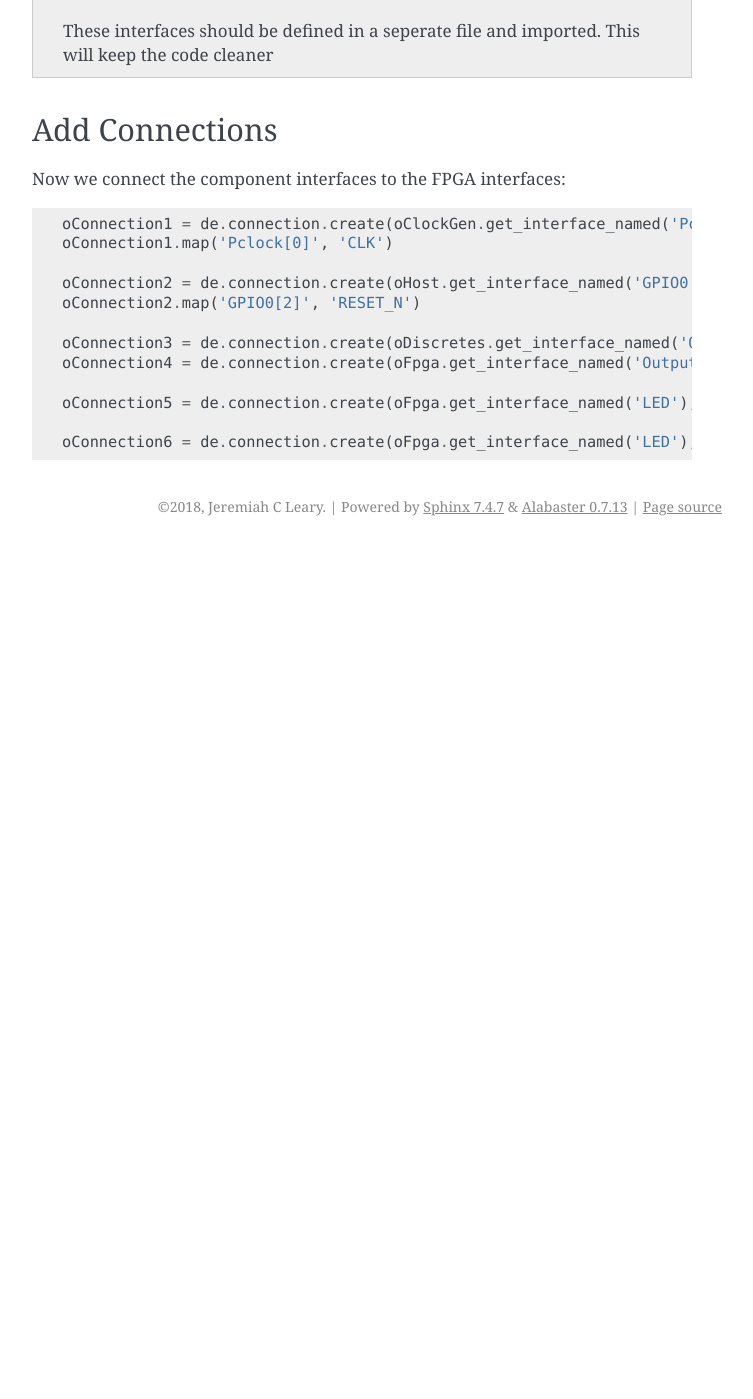
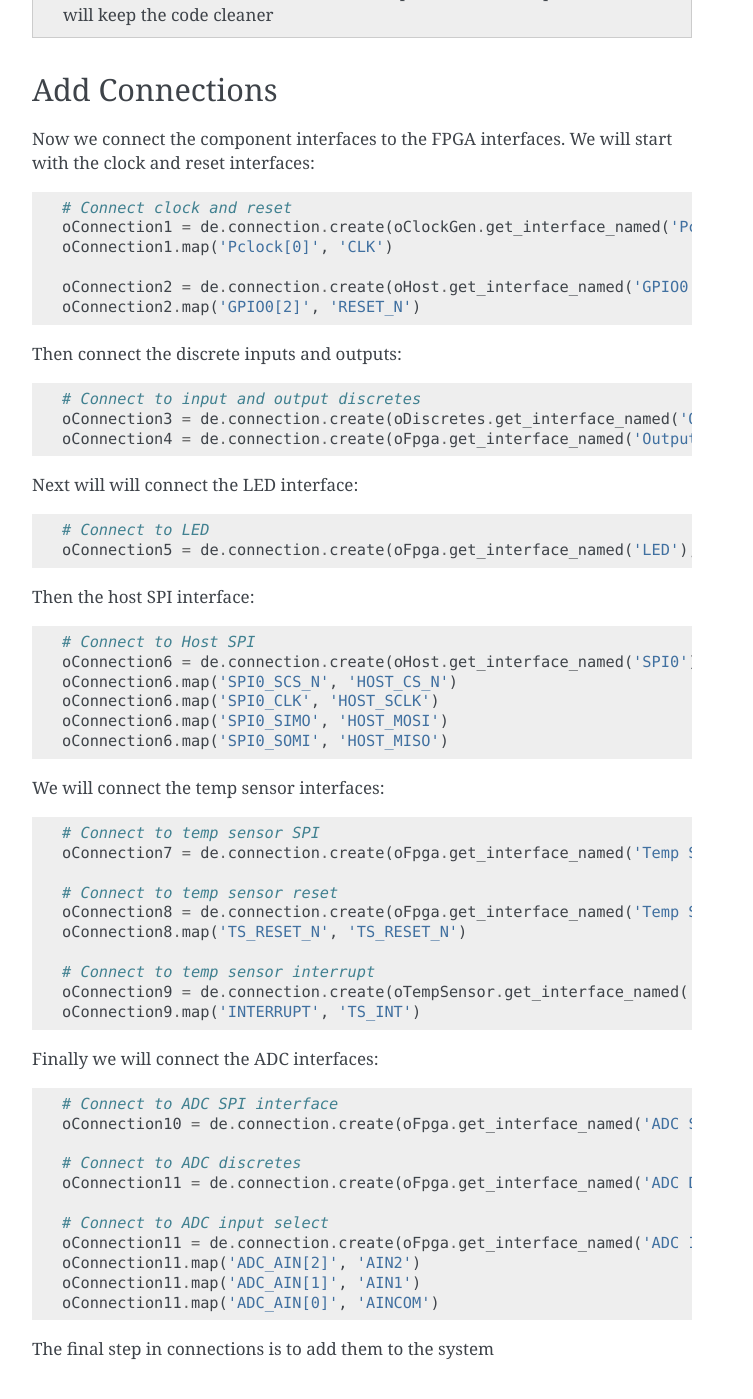
Before and after one commit to jeremiah-c-leary/design-explorer, a Sphinx documentation site: the page built from docs/source/case_study_1/generate_system.rst, in a window 1280 px wide and 1400 px high, scrolled down 2557 px. Shown: the whole window, without its empty margins (388-1141 px from the left). Built offline with Sphinx 7.4.7, drawn with Linux system fonts in a browser that asks for light colours; before the commit the page ends 3103 px from its top, so only the background shows below that; some of the changed text lies outside the part shown.

Commit message:
Completed connections documentation for case study 1. Reorganized generate system documentation into a subdirectory and split the file into sections.

```diff
--- a/docs/source/case_study_1/generate_system.rst
+++ b/docs/source/case_study_1/generate_system.rst
@@ -10,143 +10,6 @@ First we import design_explorer and the hw_lib
    import hw_lib
    import design_explorer as de
 
-Add Components
---------------
-
-We will be creating the components before adding them to the system:
-
-.. code-block:: python
-
-   import hw_lib
-   import design_explorer as de
-
-   # Create components in system
-   oADC = hw_lib.adc.analog_devices.ad4110_1.create('ADC')
-   oTempSensor = hw_lib.temp_sensor.analog_devices.ltc2986.create('TempSensor')
-   oLED = hw_lib.led.lite_on.lta_1000g.create('LED')
-   oHost = hw_lib.processors.texas_instruments.omap_l137.create('Host')
-   oClockGen = hw_lib.clock.idt.mk2771_16.create('Clock')
-   oDiscretes = hw_lib.generic.discretes.create('Discretes')
-   oFPGA = hw_lib.fpga.intel.max10.max10m50.create('FPGA')
-
-.. NOTE:: There is a lot of information in the above lines.
-   Each line explicitely states what the component is.
-   Going from left to right it includes the type of device, manufacturer, and part number.
-   This condensing of information is part of what design-explorer is designed for.
-
-Define Interfaces on FPGA
--------------------------
-
-The FPGA does not start with any predefined interfaces.
-All interfaces are determined by which external HW components it communicates with.
-
-We will start adding interfaces for the ADC:
-
-.. code-block:: python
-
-   oAdcSpiInterface = de.interface.create('ADC SPI', source=True)
-   oAdcSpiInterface.add_port(de.port.create('ADC_CS_N', 1, True))
-   oAdcSpiInterface.add_port(de.port.create('ADC_SCLK', 1, True))
-   oAdcSpiInterface.add_port(de.port.create('ADC_MOSI', 1, True))
-   oAdcSpiInterface.add_port(de.port.create('ADC_MISO', 1, False))
-
-   oAdcDiscretes = de.interface.create('ADC Discretes', source=True)
-   oAdcDiscretes.add_port(de.port.create('ADC_SYNC_N', 1, True))
-   oAdcDiscretes.add_port(de.port.create('ADC_ERR_N', 1, False))
-   oAdcDisctetes.add_port(de.port.create('ADC_ADR', 2, True))
-
-   oAdcInputSelect = de.iterface.create('ADC Input Select', source=True)
-   oAdcInputSelect.add_port(de.port.create('ADC_AIN2', 1, True))
-   oAdcInputSelect.add_port(de.port.create('ADC_AIN1', 1, True))
-   oAdcInputSelect.add_port(de.port.create('ADC_AINCOM', 1, True))
-
-   oFpga.add_interface(oAdcSpiInterface)
-   oFpga.add_interface(oAdcDiscretes)
-   oFpga.add_interface(oAdcInputSelect)
-
-Then we will add interfaces for the temperature sensor:
-
-.. code-block:: python
-
-   oTsSpi = de.interface.create('Temp Sensor SPI', source=True)
-   oTsSpi.add_port(de.port.create('TS_SCLK', 1, True))
-   oTsSpi.add_port(de.port.create('TS_MOSI', 1, True))
-   oTsSpi.add_port(de.port.create('TS_CS_N', 1, True))
-   oTsSpi.add_port(de.port.create('TS_MISO', 1, False))
-
-   oTsDiscretes = de.interface.create('Temp Sensor Discretes', source=True)
-   oTsDiscretes.add_port(de.port.create('TS_RESET', 1, True))
-   oTsDiscretes.add_port(de.port.create('TS_INT', 1, False))
-
-   oFpga.add_interface(oTsSpi)
-   oFpga.add_interface(oTsDiscretes)
-
-Now we add an interface for the LED part:
-
-.. code-block:: python
-
-   oLed = de.interface.create('LEDs', source=True)
-   oLed.create_port('LED', 10, True)
-
-   oFpga.add_interface(oLed)
-
-Next we add the host interfaces:
-
-.. code-block:: python
-
-   oHostSpi = de.interfaces.create('HOST SPI')
-   oHostSpi.create_port('HOST_CS_N', 1, False)
-   oHostSpi.create_port('HOST_SCLK', 1, False)
-   oHostSpi.create_port('HOST_MOSI', 1, False)
-   oHostSpi.create_port('HOST_MISO', 1, True))
-
-   oReset = de.interfaces.create('Reset')
-   oReset.create_port('RESET_N', 1, False)
-
-   oFpga.add_interface(oHostSpi)
-   oFpga.add_interface(oReset)
-
-Then the interface from the clock device:
-
-.. code-block:: python
-
-   oClock = de.interfaces.create('Clock')
-   oClock.create_port('CLK', 1, False)
-
-   oFpga.add_interface(oClock)
-
-Finally we will add the discrete interfaces:
-
-.. code-block:: python
-
-   oInputDiscretes = de.interface.create('Input Discretes')
-   oInputDiscretes.create_port('DISC_IN', 8, False)
-
-   oOutputDiscretes = de.interface.create('Output Discretes')
-   oOutputDiscretes.create_port('DISC_OUT', 8, False)
-
-   oFpga.add_interface(oInputDiscretes)
-   oFpga.add_interface(oOutputDiscretes)
-
-.. NOTE:: These interfaces should be defined in a seperate file and imported.
-   This will keep the code cleaner
-
-Add Connections
----------------
-
-Now we connect the component interfaces to the FPGA interfaces:
-
-.. code-block:: python
-
-   oConnection1 = de.connection.create(oClockGen.get_interface_named('Pclock'), oFpga.get_interface_named('Clock'))
-   oConnection1.map('Pclock[0]', 'CLK')
-
-   oConnection2 = de.connection.create(oHost.get_interface_named('GPIO0'), oFpga.get_interface_named('Reset'))
-   oConnection2.map('GPIO0[2]', 'RESET_N')
-
-   oConnection3 = de.connection.create(oDiscretes.get_interface_named('Output'), oFpga.get_interface_named('Input Discretes'))
-   oConnection4 = de.connection.create(oFpga.get_interface_named('Output Discretes', oDiscretes.get_interface_named('Input'))
-
-   oConnection5 = de.connection.create(oFpga.get_interface_named('LED'), oLED.get_interface_named('Anode'))
-
-   oConnection6 = de.connection.create(oFpga.get_interface_named('LED'), oLED.get_interface_named('Anode'))
+.. include:: generate_system/add_components.rst
+.. include:: generate_system/define_interfaces_on_fpga.rst
+.. include:: generate_system/add_connections.rst
--- /dev/null
+++ b/docs/source/case_study_1/generate_system/add_components.rst
@@ -0,0 +1,23 @@
+Add Components
+--------------
+
+We will be creating the components before adding them to the system:
+
+.. code-block:: python
+
+   import hw_lib
+   import design_explorer as de
+
+   # Create components in system
+   oADC = hw_lib.adc.analog_devices.ad4110_1.create('ADC')
+   oTempSensor = hw_lib.temp_sensor.analog_devices.ltc2986.create('TempSensor')
+   oLED = hw_lib.led.lite_on.lta_1000g.create('LED')
+   oHost = hw_lib.processors.texas_instruments.omap_l137.create('Host')
+   oClockGen = hw_lib.clock.idt.mk2771_16.create('Clock')
+   oDiscretes = hw_lib.generic.discretes.create('Discretes')
+   oFPGA = hw_lib.fpga.intel.max10.max10m50.create('FPGA')
+
+.. NOTE:: There is a lot of information in the above lines.
+   Each line explicitely states what the component is.
+   Going from left to right it includes the type of device, manufacturer, and part number.
+   This condensing of information is part of what design-explorer is designed for.
--- /dev/null
+++ b/docs/source/case_study_1/generate_system/add_connections.rst
@@ -0,0 +1,74 @@
+
+Add Connections
+---------------
+
+Now we connect the component interfaces to the FPGA interfaces.
+We will start with the clock and reset interfaces:
+
+.. code-block:: python
+
+   # Connect clock and reset
+   oConnection1 = de.connection.create(oClockGen.get_interface_named('Pclock'), oFpga.get_interface_named('Clock'))
+   oConnection1.map('Pclock[0]', 'CLK')
+
+   oConnection2 = de.connection.create(oHost.get_interface_named('GPIO0'), oFpga.get_interface_named('Reset'))
+   oConnection2.map('GPIO0[2]', 'RESET_N')
+
+Then connect the discrete inputs and outputs:
+
+.. code-block:: python
+
+   # Connect to input and output discretes
+   oConnection3 = de.connection.create(oDiscretes.get_interface_named('Output'), oFpga.get_interface_named('Input Discretes'))
+   oConnection4 = de.connection.create(oFpga.get_interface_named('Output Discretes', oDiscretes.get_interface_named('Input'))
+
+Next will will connect the LED interface:
+
+.. code-block:: python
+
+   # Connect to LED
+   oConnection5 = de.connection.create(oFpga.get_interface_named('LED'), oLED.get_interface_named('Anode'))
+
+Then the host SPI interface:
+
+.. code-block:: python
+
+   # Connect to Host SPI
+   oConnection6 = de.connection.create(oHost.get_interface_named('SPI0'), oFpga.get_interface_named('HOST SPI'))
+   oConnection6.map('SPI0_SCS_N', 'HOST_CS_N')
+   oConnection6.map('SPI0_CLK', 'HOST_SCLK')
+   oConnection6.map('SPI0_SIMO', 'HOST_MOSI')
+   oConnection6.map('SPI0_SOMI', 'HOST_MISO')
+
+We will connect the temp sensor interfaces:
+
+.. code-block:: python
+
+   # Connect to temp sensor SPI
+   oConnection7 = de.connection.create(oFpga.get_interface_named('Temp Sensor SPI'), oTempSensor.get_interface_named('SPI'))
+
+   # Connect to temp sensor reset
+   oConnection8 = de.connection.create(oFpga.get_interface_named('Temp Sensor Discretes'), oTempSensor.get_interface_named('Discretes'))
+   oConnection8.map('TS_RESET_N', 'TS_RESET_N')
+
+   # Connect to temp sensor interrupt
+   oConnection9 = de.connection.create(oTempSensor.get_interface_named('Interrupt'), oFpga.get_interface_named('Temp Sensor Discretes'))
+   oConnection9.map('INTERRUPT', 'TS_INT')
+
+Finally we will connect the ADC interfaces:
+
+.. code-block:: python
+
+   # Connect to ADC SPI interface
+   oConnection10 = de.connection.create(oFpga.get_interface_named('ADC SPI'), oADC.get_interface_named('SPI'))
+
+   # Connect to ADC discretes
+   oConnection11 = de.connection.create(oFpga.get_interface_named('ADC Discretes'), oADC.get_interface_named('Discretes'))
+
+   # Connect to ADC input select
+   oConnection11 = de.connection.create(oFpga.get_interface_named('ADC Input Select'), oADC.get_interface_named('Input Select'))
+   oConnection11.map('ADC_AIN[2]', 'AIN2')
+   oConnection11.map('ADC_AIN[1]', 'AIN1')
+   oConnection11.map('ADC_AIN[0]', 'AINCOM')
+
+The final step in connections is to add them to the system
--- /dev/null
+++ b/docs/source/case_study_1/generate_system/define_interfaces_on_fpga.rst
@@ -0,0 +1,94 @@
+Define Interfaces on FPGA
+-------------------------
+
+The FPGA does not start with any predefined interfaces.
+All interfaces are determined by which external HW components it communicates with.
+
+We will start adding interfaces for the ADC:
+
+.. code-block:: python
+
+   oAdcSpiInterface = de.interface.create('ADC SPI', source=True)
+   oAdcSpiInterface.add_port(de.port.create('ADC_CS_N', 1, True))
+   oAdcSpiInterface.add_port(de.port.create('ADC_SCLK', 1, True))
+   oAdcSpiInterface.add_port(de.port.create('ADC_MOSI', 1, True))
+   oAdcSpiInterface.add_port(de.port.create('ADC_MISO', 1, False))
+
+   oAdcDiscretes = de.interface.create('ADC Discretes', source=True)
+   oAdcDiscretes.add_port(de.port.create('ADC_SYNC_N', 1, True))
+   oAdcDiscretes.add_port(de.port.create('ADC_ERR_N', 1, False))
+   oAdcDisctetes.add_port(de.port.create('ADC_ADR', 2, True))
+
+   oAdcInputSelect = de.iterface.create('ADC Input Select', source=True)
+   oAdcInputSelect.add_port(de.port.create('ADC_AIN', 3, True))
+
+   oFpga.add_interface(oAdcSpiInterface)
+   oFpga.add_interface(oAdcDiscretes)
+   oFpga.add_interface(oAdcInputSelect)
+
+Then we will add interfaces for the temperature sensor:
+
+.. code-block:: python
+
+   oTsSpi = de.interface.create('Temp Sensor SPI', source=True)
+   oTsSpi.add_port(de.port.create('TS_SCLK', 1, True))
+   oTsSpi.add_port(de.port.create('TS_MOSI', 1, True))
+   oTsSpi.add_port(de.port.create('TS_CS_N', 1, True))
+   oTsSpi.add_port(de.port.create('TS_MISO', 1, False))
+
+   oTsDiscretes = de.interface.create('Temp Sensor Discretes', source=True)
+   oTsDiscretes.add_port(de.port.create('TS_RESET_N', 1, True))
+   oTsDiscretes.add_port(de.port.create('TS_INT', 1, False))
+
+   oFpga.add_interface(oTsSpi)
+   oFpga.add_interface(oTsDiscretes)
+
+Now we add an interface for the LED part:
+
+.. code-block:: python
+
+   oLed = de.interface.create('LEDs', source=True)
+   oLed.create_port('LED', 10, True)
+
+   oFpga.add_interface(oLed)
+
+Next we add the host interfaces:
+
+.. code-block:: python
+
+   oHostSpi = de.interfaces.create('HOST SPI')
+   oHostSpi.create_port('HOST_CS_N', 1, False)
+   oHostSpi.create_port('HOST_SCLK', 1, False)
+   oHostSpi.create_port('HOST_MOSI', 1, False)
+   oHostSpi.create_port('HOST_MISO', 1, True))
+
+   oReset = de.interfaces.create('Reset')
+   oReset.create_port('RESET_N', 1, False)
+
+   oFpga.add_interface(oHostSpi)
+   oFpga.add_interface(oReset)
+
+Then the interface from the clock device:
+
+.. code-block:: python
+
+   oClock = de.interfaces.create('Clock')
+   oClock.create_port('CLK', 1, False)
+
+   oFpga.add_interface(oClock)
+
+Finally we will add the discrete interfaces:
+
+.. code-block:: python
+
+   oInputDiscretes = de.interface.create('Input Discretes')
+   oInputDiscretes.create_port('DISC_IN', 8, False)
+
+   oOutputDiscretes = de.interface.create('Output Discretes')
+   oOutputDiscretes.create_port('DISC_OUT', 8, False)
+
+   oFpga.add_interface(oInputDiscretes)
+   oFpga.add_interface(oOutputDiscretes)
+
+.. NOTE:: These interfaces should be defined in a seperate file and imported.
+   This will keep the code cleaner
```
